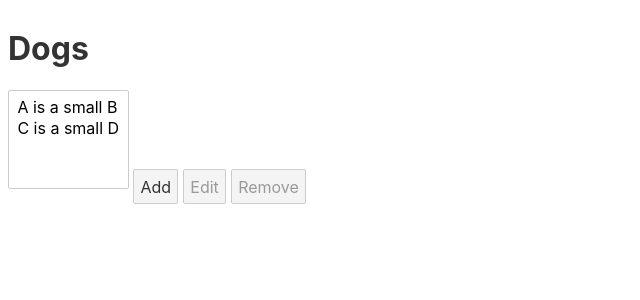
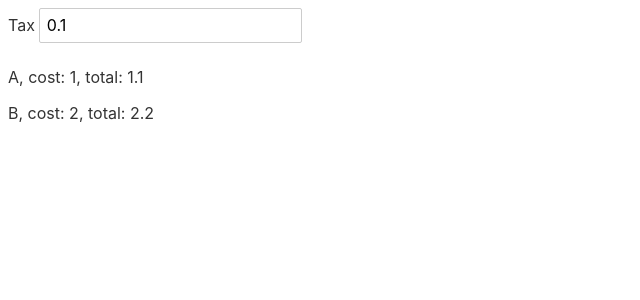
Before and after one commit to volodymyrprokopyuk/problem-solving, a Svelte app in the folder js/svelte/: page / in a window 1280 px wide. Shown: the top 300 px of the page, without its empty margins (0-640 px from the left). Built offline with nearby package versions, Linux system fonts and the light colour scheme.

Commit message:
feat(svelte): add DerivedCost

```diff
--- a/js/svelte/src/App.svelte
+++ b/js/svelte/src/App.svelte
@@ -39,6 +39,7 @@
     mode = ev.detail
     if (mode === "dogCreate") { dog = { } }
   }
+  import DerivedCost from "./DerivedCost.svelte"
 
   // Travel packing checklist
   import Login from "./Login.svelte"
@@ -70,12 +71,13 @@
 <!-- <EventButtons {buttons} selected={bselected} on:buttonSelected={buttonSelected}/>
      {#if bselected}<p>Selected: {bselected}</p>{/if} -->
 <!-- <CounterStore/> -->
-<h1>Dogs</h1>
-{#if mode === "dogList"}
-  <DogList on:mode={modeChange} on:dogSelect={ev => dog = ev.detail}/>
-{:else}
-  <DogForm {mode} {dog} on:mode={modeChange}/>
-{/if}
+<!-- <h1>Dogs</h1>
+     {#if mode === "dogList"}
+     <DogList on:mode={modeChange} on:dogSelect={ev => dog = ev.detail}/>
+     {:else}
+     <DogForm {mode} {dog} on:mode={modeChange}/>
+     {/if} -->
+<DerivedCost/>
 
 <!-- Travel packing checklist -->
 <!-- <main>
--- /dev/null
+++ b/js/svelte/src/DerivedCost.svelte
@@ -0,0 +1,8 @@
+<script>
+  import { taxStore, taxedItemStore } from "./stores.js"
+</script>
+
+<label>Tax <input type="number" bind:value={$taxStore}></label>
+{#each $taxedItemStore as item}
+  <p>{item.name}, cost: {item.cost}, total: {item.total}</p>
+{/each}
--- a/js/svelte/src/stores.js
+++ b/js/svelte/src/stores.js
@@ -1,4 +1,4 @@
-import { readable, writable } from "svelte/store"
+import { readable, writable, derived } from "svelte/store"
 
 let counter = 0
 
@@ -12,3 +12,14 @@ export const dogStore = writable({
   1: {id: 1, name: "A", size: "small", breed: "B"},
   2: {id: 2, name: "C", size: "small", breed: "D"}
 })
+
+export const itemStore = writable([
+  { name: "A", cost: 1 }, { name: "B", cost: 2 }
+])
+
+export const taxStore = writable(0.10)
+
+export const taxedItemStore = derived(
+  [itemStore, taxStore], ([itemStore, taxStore]) =>
+  itemStore.map(item => ({ ...item, total: item.cost * (1 + taxStore) }))
+)
```
